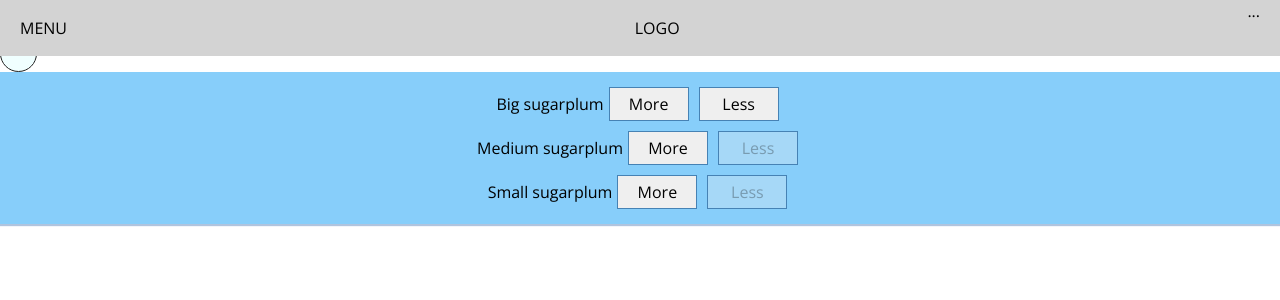
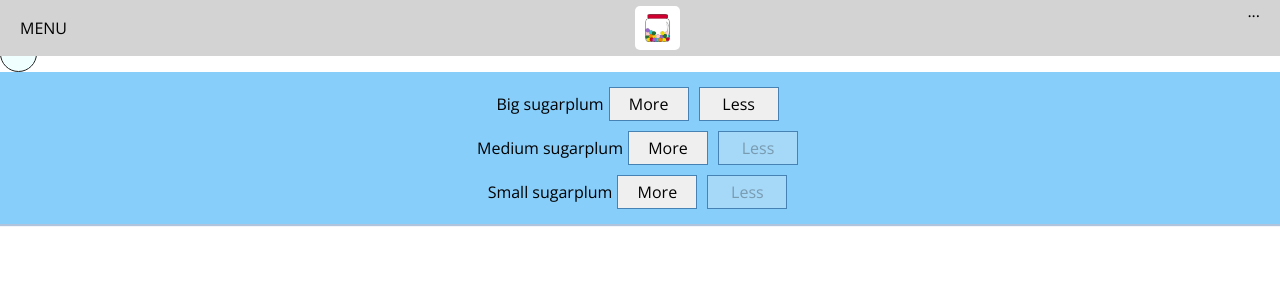
Before and after one commit to seirina-of-js/goalsjar, a React app: page / in a window 1280 px wide. Shown: the top 300 px of the page. Built offline with nearby package versions, Linux system fonts and the light colour scheme.

Commit message:
added logo

```diff
--- /dev/null
+++ b/src/components/Logo/Logo.css
@@ -0,0 +1,11 @@
+.logo {
+    height: 80%;
+    padding: 8px;
+    background-color: white;
+    box-sizing: border-box;
+    border-radius: 5px;
+}
+
+.logo img {
+    height: 100%;
+}
--- /dev/null
+++ b/src/components/Logo/Logo.js
@@ -0,0 +1,12 @@
+import React from 'react';
+import classes from './Logo.css';
+import SugarplumsInJar from '../../assets/images/sweetsinjar.png';
+
+
+const logo = (props) => (
+    <div className={classes.logo}>
+        <img src={SugarplumsInJar} alt="Goalsjar" />
+    </div>
+);
+
+export default logo;
--- a/src/components/Navigation/Toolbar/Toolbar.js
+++ b/src/components/Navigation/Toolbar/Toolbar.js
@@ -1,10 +1,11 @@
 import React from 'react';
 import classes from './Toolbar.css';
+import Logo from '../../Logo/Logo'
 
 const toolbar = (props) => (
     <header className={classes.toolbar}>
         <div>MENU</div>
-        <div>LOGO</div>
+        <Logo />
         <nav>
             ...
         </nav>
```
Also changed, not shown: src/assets/images/sweetsinjar.png (added).
